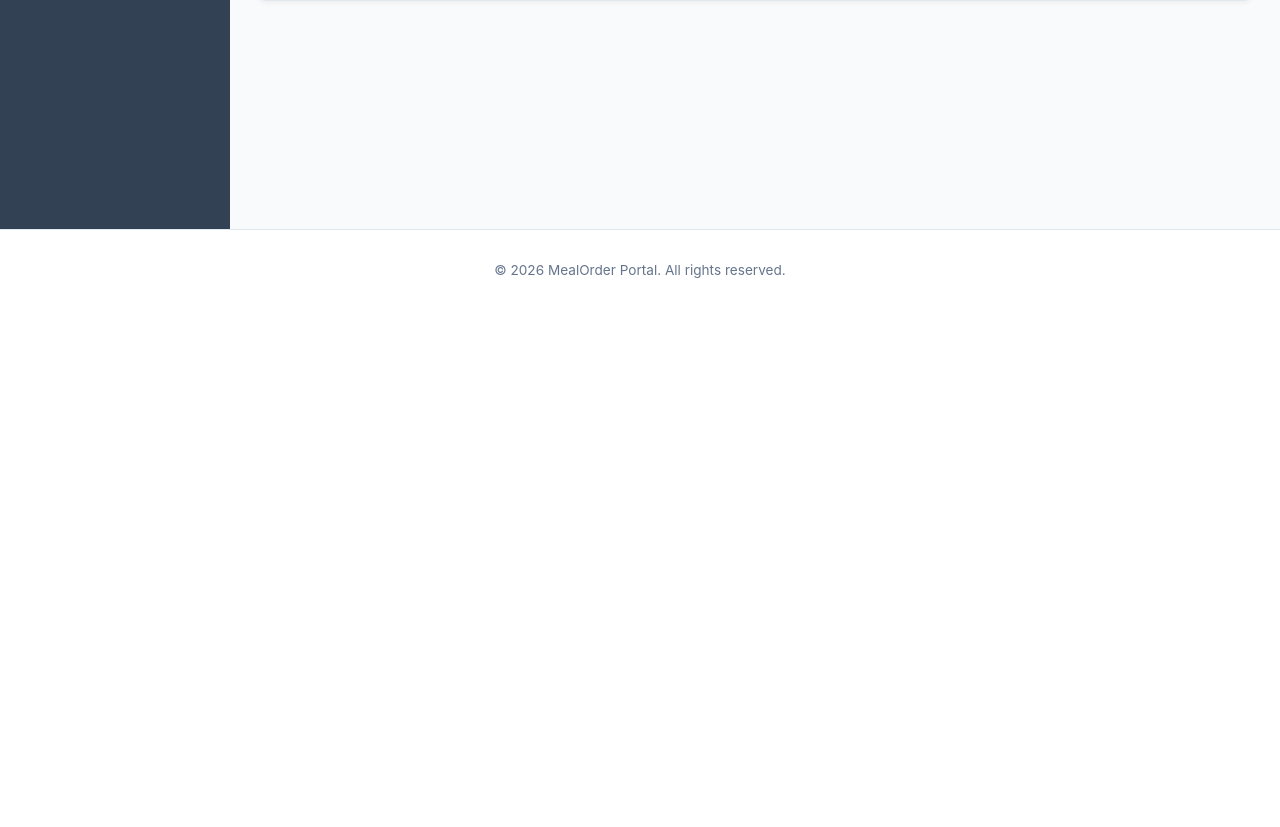
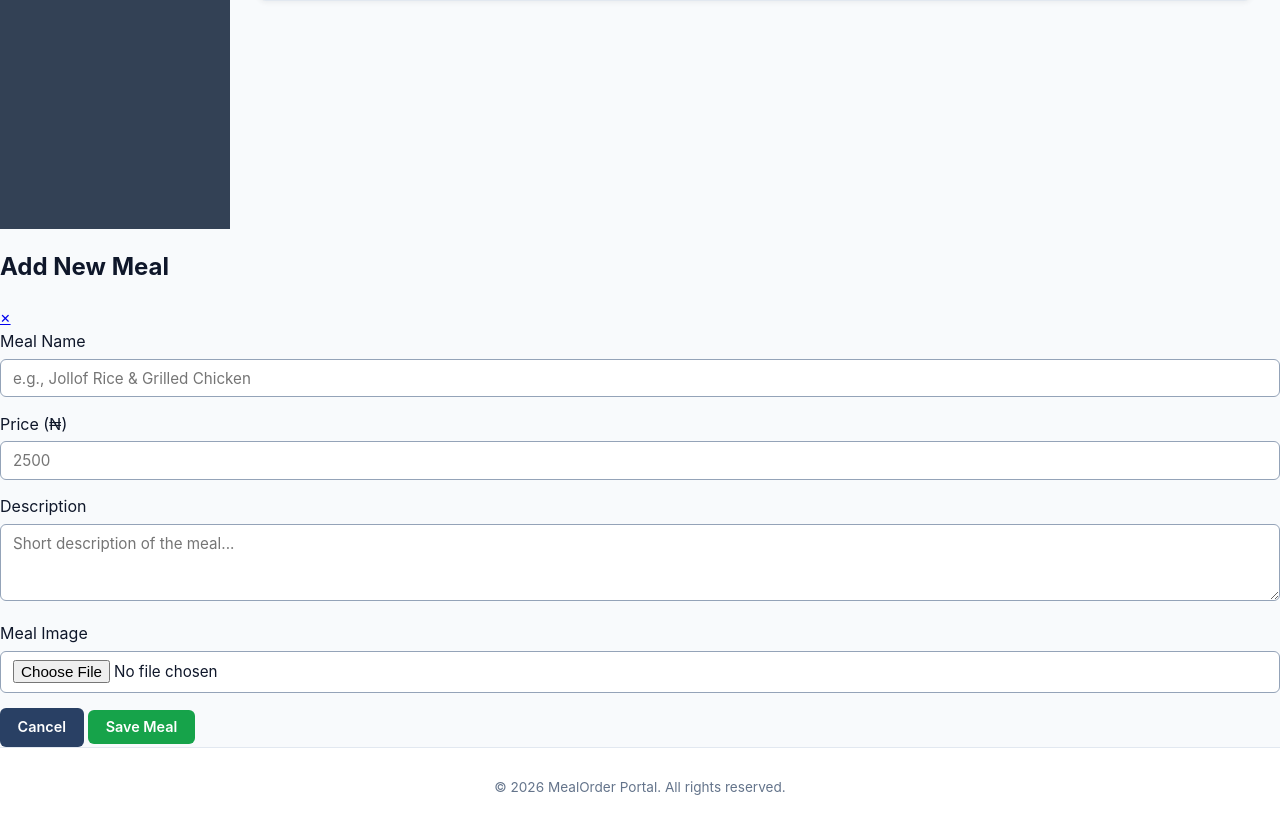
Before and after one commit to olasyusuf/BeckysKitchen, a Flask app: page /menu in a window 1280 px wide. Shown: the part 520-1347 px from the top of the page. Before the commit the page ends 798 px from the top, so only its background shows below. Run offline with Flask 3, Linux system fonts and the light colour scheme; the visitor is signed in with stand-in values (Sample User, id 1).

Commit message:
add 'Add New Meal' modal to admin menu page

```diff
--- a/backend/templates/admin/menu.html
+++ b/backend/templates/admin/menu.html
@@ -89,4 +89,33 @@
   </main>
 </div>
 
+<!-- Add New Meal Modal -->
+<div id="add-meal-modal" class="modal-overlay" role="dialog" aria-modal="true" aria-labelledby="modal-title">
+  <div class="modal-box">
+    <div class="modal-header">
+      <h2 id="modal-title">Add New Meal</h2>
+      <a href="#" class="modal-close" aria-label="Close modal">&times;</a>
+    </div>
+
+    <form action="" method="POST" enctype="multipart/form-data">
+      <label for="meal-name">Meal Name</label>
+      <input type="text" id="meal-name" name="name" placeholder="e.g., Jollof Rice & Grilled Chicken" required />
+
+      <label for="meal-price">Price (₦)</label>
+      <input type="number" id="meal-price" name="price" step="0.01" min="0" placeholder="2500" required />
+
+      <label for="meal-desc">Description</label>
+      <textarea id="meal-desc" name="description" rows="3" placeholder="Short description of the meal..."></textarea>
+
+      <label for="meal-image">Meal Image</label>
+      <input type="file" id="meal-image" name="image" accept="image/*" />
+
+      <div class="modal-footer">
+        <a href="#" class="btn-secondary">Cancel</a>
+        <button type="submit" class="btn-primary">Save Meal</button>
+      </div>
+    </form>
+  </div>
+</div>
+
 {% endblock %}
```
